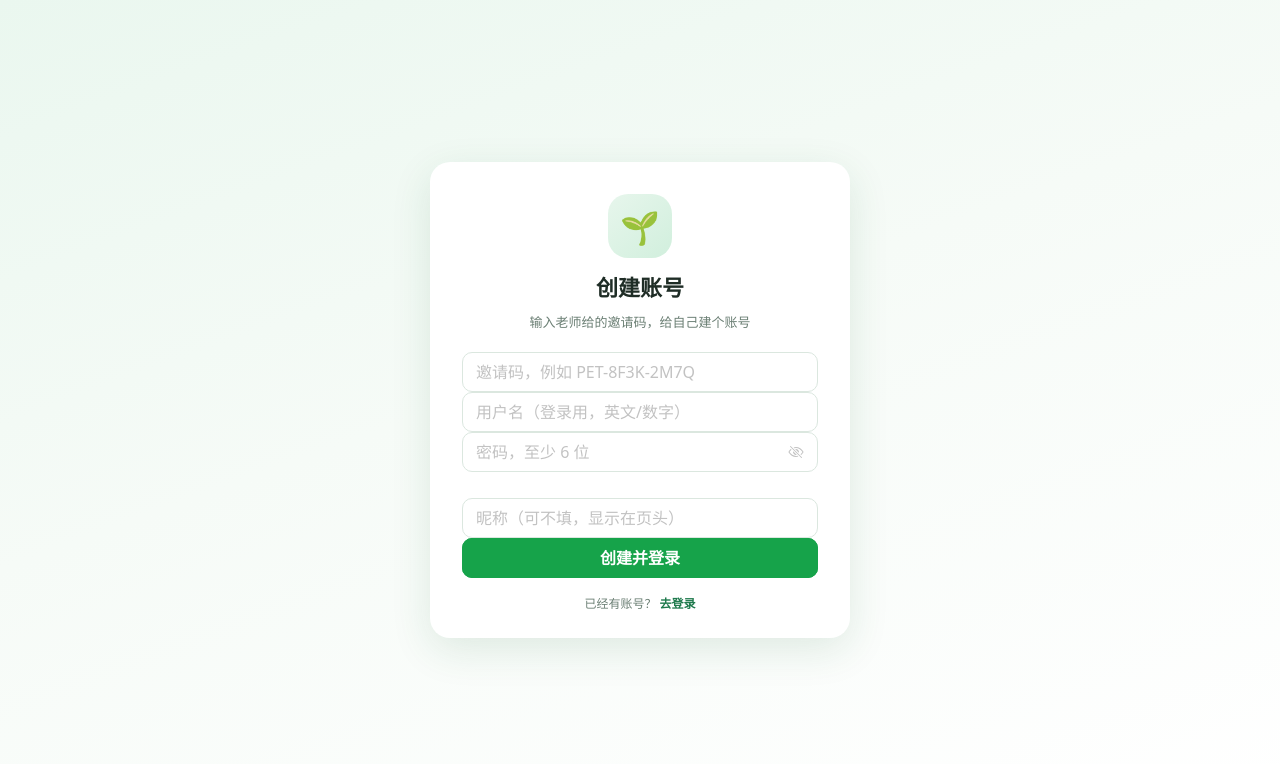
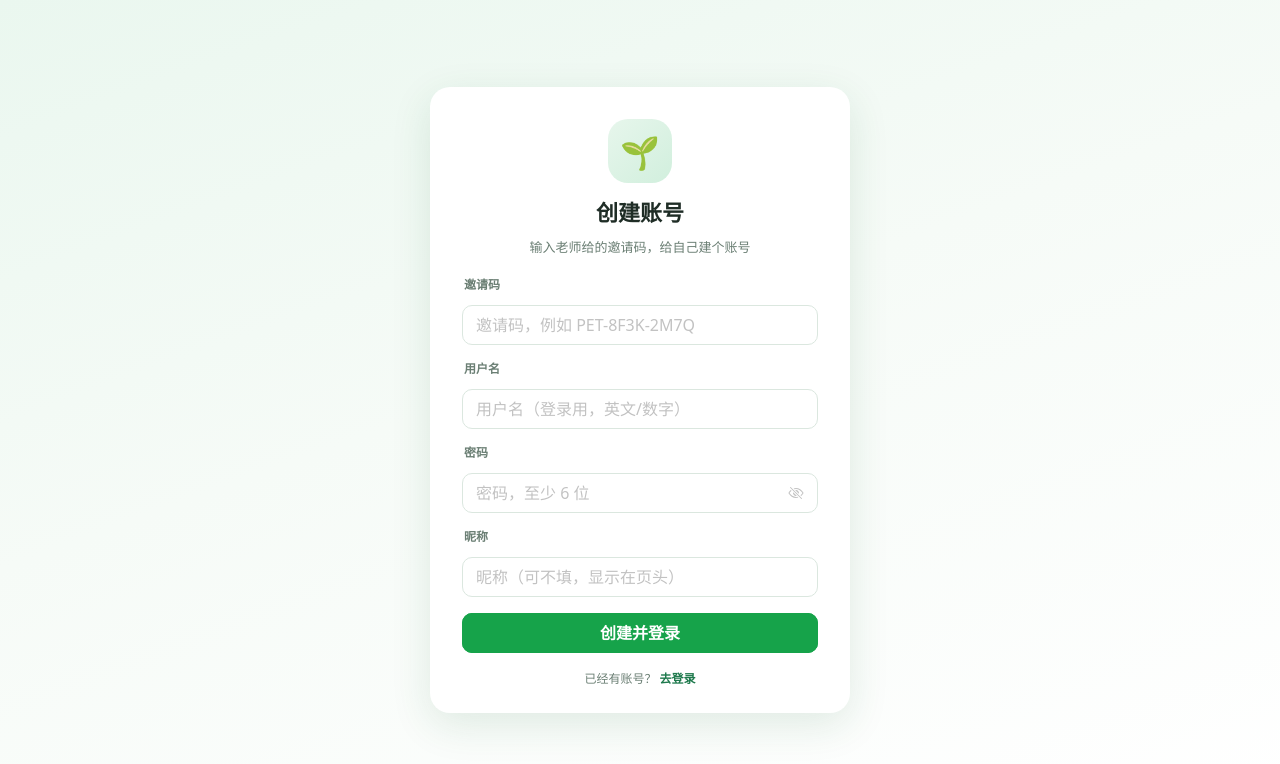
Before and after one commit to bxyb214/pet-v2, a Vue app in the folder frontend/: page /register in a window 1280 px wide. Shown: the top 764 px of the page. Built offline with nearby package versions, Linux system fonts and the light colour scheme; no server answers.

Commit message:
style(register): 显示表单标签、统一字段间距

```diff
--- a/frontend/src/views/Register.vue
+++ b/frontend/src/views/Register.vue
@@ -9,7 +9,7 @@
         </p>
       </div>
 
-      <n-form :show-label="false" size="large" @submit.prevent="submit">
+      <n-form label-placement="top" size="large" @submit.prevent="submit">
         <n-form-item label="邀请码" :show-feedback="false">
           <n-input
             v-model:value="invite"
@@ -21,7 +21,7 @@
         <n-form-item label="用户名" :show-feedback="false">
           <n-input v-model:value="username" placeholder="用户名（登录用，英文/数字）" @keyup.enter="submit" />
         </n-form-item>
-        <n-form-item label="密码" :show-feedback="!error" :validation-status="error ? 'error' : undefined" :feedback="error">
+        <n-form-item label="密码" :show-feedback="!!error" :validation-status="error ? 'error' : undefined" :feedback="error">
           <n-input
             v-model:value="password"
             type="password"
@@ -136,9 +136,12 @@ h1 { font-size: 22px; font-weight: 800; color: var(--c-text, #1f3d2b); margin: 0
 .sub { font-size: 13px; color: var(--c-text-2, #6b7f74); margin: 0; }
 .hint { text-align: center; font-size: 12px; color: var(--c-text-2, #6b7f74); margin: 16px 0 0; }
 .hint a { color: #1f7a4d; text-decoration: none; font-weight: 600; }
+:deep(.n-form-item) { margin-bottom: 16px; }
 :deep(.n-form-item-label) {
   font-size: 12px;
   color: var(--c-text-2, #6b7f74);
-  padding-bottom: 2px;
+  padding-bottom: 4px;
+  font-weight: 600;
 }
+:deep(.n-button) { margin-top: 4px; }
 </style>
```
Also changed, not shown: 2 other files (tests, documents, lock files or other folders).
